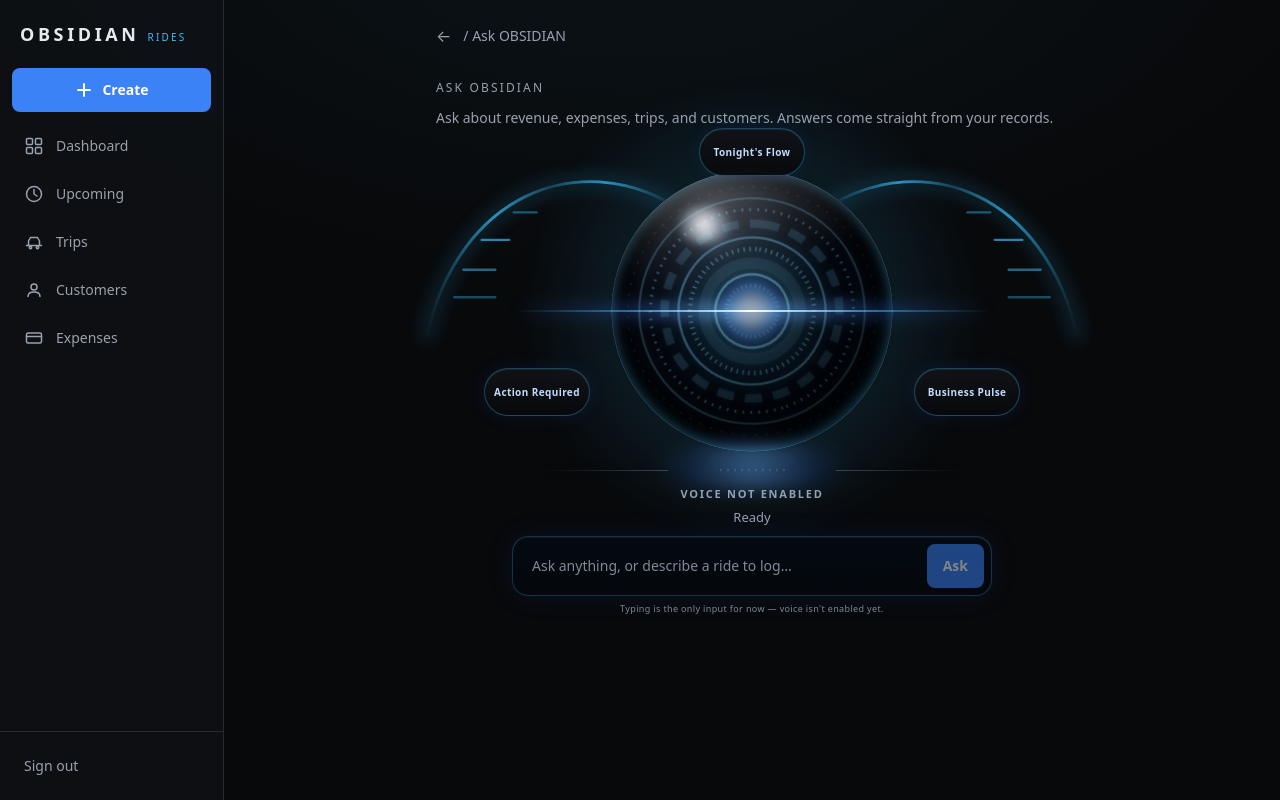
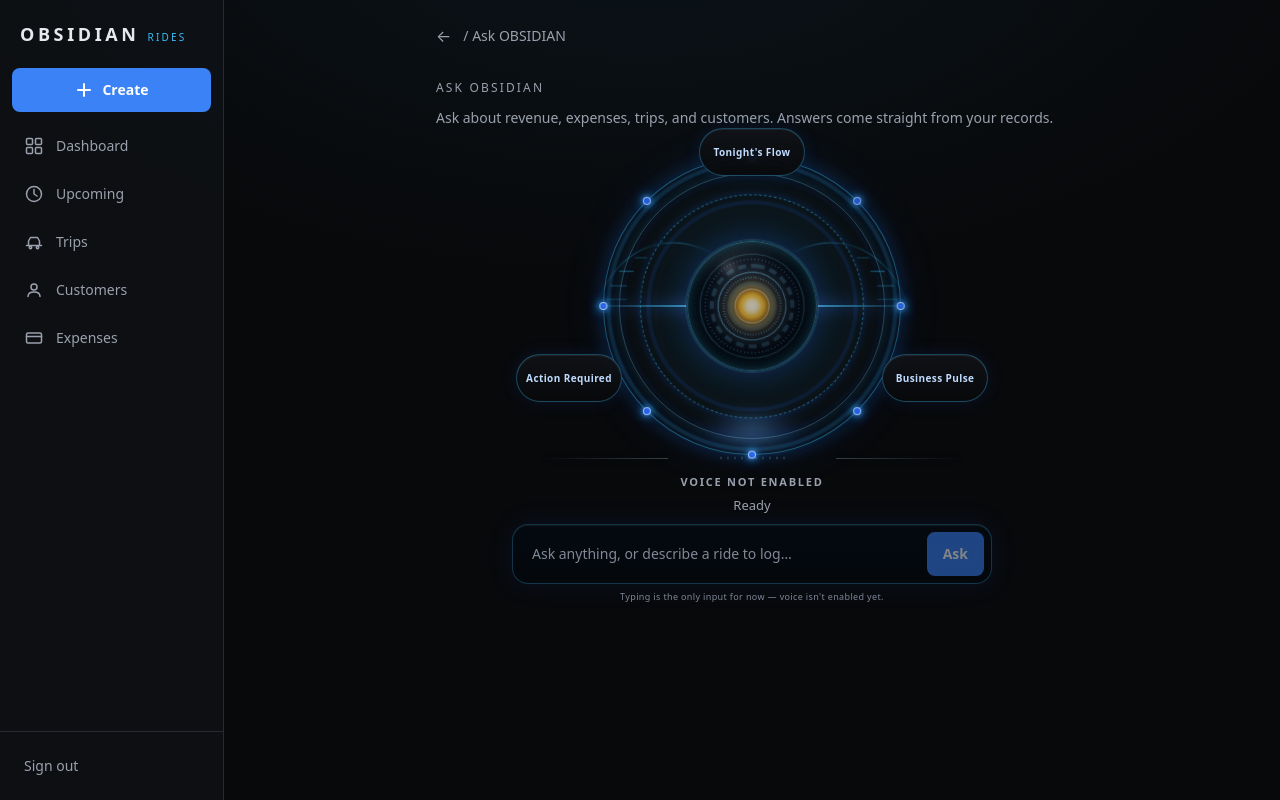
Before and after one commit to goldenticket550/Obsu, a Next.js app in the folder apps/web/: page /ask in a window 1280 px wide. Built offline with nearby package versions, Linux system fonts and the light colour scheme.

Commit message:
Rebuild Eclipse Iris instrument

```diff
--- a/apps/web/src/components/command/eclipse-iris-enhancements.module.css
+++ b/apps/web/src/components/command/eclipse-iris-enhancements.module.css
@@ -141,3 +141,203 @@
   .floorBounce,
   .wings { animation: none; }
 }
+
+/* Layered mechanical halo from the approved Eclipse Iris concept. */
+.instrumentHalo {
+  position: absolute;
+  inset: -13%;
+  z-index: -1;
+  border: 1px solid rgb(56 189 248 / 42%);
+  border-radius: 50%;
+  background:
+    radial-gradient(circle, transparent 0 48%, rgb(37 99 235 / 12%) 49% 50%, transparent 51% 100%),
+    radial-gradient(circle, transparent 0 67%, rgb(56 189 248 / 14%) 68% 69%, transparent 70% 100%);
+  box-shadow:
+    inset 0 0 22px rgb(37 99 235 / 17%),
+    0 0 18px rgb(37 99 235 / 22%),
+    0 0 44px rgb(14 116 194 / 12%);
+  filter: drop-shadow(0 0 7px rgb(56 189 248 / 16%));
+  transition: border-color 420ms ease, filter 420ms ease, transform 420ms ease;
+}
+
+.instrumentHalo::before,
+.instrumentHalo::after,
+.haloRingA,
+.haloRingB,
+.haloTicks,
+.haloNodes {
+  position: absolute;
+  border-radius: 50%;
+  pointer-events: none;
+}
+
+.instrumentHalo::before {
+  content: "";
+  inset: 5%;
+  border: 1px solid rgb(125 211 252 / 28%);
+  box-shadow:
+    inset 0 0 0 5px rgb(37 99 235 / 4%),
+    0 0 10px rgb(56 189 248 / 16%);
+}
+
+.instrumentHalo::after {
+  content: "";
+  inset: 12%;
+  border: 1px dashed rgb(56 189 248 / 52%);
+  box-shadow: 0 0 9px rgb(37 99 235 / 24%);
+  animation: haloCounterSpin 28s linear infinite;
+}
+
+.haloRingA {
+  inset: 2.5%;
+  background: repeating-conic-gradient(
+    from 4deg,
+    rgb(56 189 248 / 88%) 0 1.1deg,
+    transparent 1.1deg 7deg
+  );
+  mask: radial-gradient(circle, transparent 0 88%, black 89% 92%, transparent 93%);
+  animation: haloSpin 34s linear infinite;
+}
+
+.haloRingB {
+  inset: 17%;
+  background:
+    repeating-conic-gradient(
+      from 12deg,
+      rgb(96 165 250 / 76%) 0 3deg,
+      transparent 3deg 12deg
+    );
+  mask: radial-gradient(circle, transparent 0 77%, black 78% 84%, transparent 85%);
+  animation: haloCounterSpin 22s linear infinite;
+}
+
+.haloTicks {
+  inset: 8%;
+  background: repeating-conic-gradient(
+    from 0deg,
+    rgb(191 219 254 / 58%) 0 0.7deg,
+    transparent 0.7deg 4.5deg
+  );
+  mask: radial-gradient(circle, transparent 0 91%, black 92% 95%, transparent 96%);
+  animation: haloTrack 18s cubic-bezier(0.42, 0, 0.24, 1) infinite;
+}
+
+.haloNodes {
+  inset: 0;
+}
+
+.haloNode {
+  --node-angle: calc(var(--halo-node) * 45deg);
+  position: absolute;
+  top: 50%;
+  left: 50%;
+  width: 8px;
+  height: 8px;
+  border: 1px solid rgb(191 219 254 / 88%);
+  border-radius: 50%;
+  background: rgb(37 99 235);
+  box-shadow:
+    0 0 0 3px rgb(37 99 235 / 16%),
+    0 0 9px rgb(56 189 248 / 92%),
+    0 0 18px rgb(37 99 235 / 64%);
+  transform:
+    translate(-50%, -50%)
+    rotate(var(--node-angle))
+    translateY(calc((var(--iris-size, 196px) * -0.63)))
+    rotate(calc(var(--node-angle) * -1));
+  animation: nodePulse 4.8s ease-in-out infinite;
+  animation-delay: calc(var(--halo-node) * -0.37s);
+}
+
+.wings {
+  z-index: -2;
+  width: 152%;
+  height: 152%;
+  opacity: 0.58;
+}
+
+.wingArc {
+  stroke-width: 0.85;
+}
+
+.wingBloom {
+  stroke-width: 3;
+  opacity: 0.12;
+}
+
+.working .instrumentHalo {
+  filter: brightness(1.22) drop-shadow(0 0 12px rgb(56 189 248 / 28%));
+  transform: scale(1.018);
+}
+
+.working .haloRingA {
+  animation-duration: 8.8s;
+}
+
+.working .haloRingB {
+  animation-duration: 12.4s;
+}
+
+.attention .instrumentHalo {
+  border-color: rgb(245 158 11 / 52%);
+  box-shadow:
+    inset 0 0 22px rgb(217 119 6 / 12%),
+    0 0 18px rgb(245 158 11 / 22%),
+    0 0 44px rgb(37 99 235 / 12%);
+}
+
+.attention .haloNode:nth-child(3n + 1) {
+  border-color: rgb(254 240 199 / 92%);
+  background: rgb(245 158 11);
+  box-shadow:
+    0 0 0 3px rgb(245 158 11 / 16%),
+    0 0 10px rgb(251 191 36 / 92%),
+    0 0 18px rgb(217 119 6 / 62%);
+}
+
+.unavailable .instrumentHalo,
+.unavailable .haloRingA,
+.unavailable .haloRingB,
+.unavailable .haloTicks,
+.unavailable .haloNode,
+.stillness .instrumentHalo,
+.stillness .haloRingA,
+.stillness .haloRingB,
+.stillness .haloTicks,
+.stillness .haloNode {
+  animation: none;
+}
+
+.unavailable .instrumentHalo {
+  opacity: 0.48;
+  filter: grayscale(0.74);
+}
+
+@keyframes haloSpin {
+  to { transform: rotate(360deg); }
+}
+
+@keyframes haloCounterSpin {
+  to { transform: rotate(-360deg); }
+}
+
+@keyframes haloTrack {
+  0%, 18% { transform: rotate(0deg); }
+  26%, 58% { transform: rotate(74deg); }
+  66%, 100% { transform: rotate(154deg); }
+}
+
+@keyframes nodePulse {
+  0%, 100% { opacity: 0.72; }
+  50% { opacity: 1; }
+}
+
+@media (prefers-reduced-motion: reduce) {
+  .instrumentHalo,
+  .haloRingA,
+  .haloRingB,
+  .haloTicks,
+  .haloNode {
+    animation: none;
+  }
+}
--- a/apps/web/src/components/command/eclipse-iris.module.css
+++ b/apps/web/src/components/command/eclipse-iris.module.css
@@ -424,3 +424,130 @@
     animation: none;
   }
 }
+
+/* Quantum Iris identity pass: the sphere is the aperture, not the whole instrument. */
+.root {
+  overflow: visible;
+}
+
+.sphere {
+  inset: 22%;
+  z-index: 2;
+  overflow: hidden;
+  border: 1px solid rgb(56 189 248 / 34%);
+  background:
+    radial-gradient(circle at 50% 50%, rgb(4 13 24) 0 16%, rgb(3 9 17) 17% 44%, rgb(1 4 9) 72%, rgb(0 2 5) 100%);
+  box-shadow:
+    inset 0 0 34px rgb(0 0 0 / 92%),
+    inset 0 0 0 2px rgb(56 189 248 / 7%),
+    0 0 0 1px rgb(125 211 252 / 12%),
+    0 0 28px rgb(37 99 235 / 28%);
+}
+
+.ambientGlow {
+  left: -15%;
+  top: -15%;
+  width: 130%;
+  height: 130%;
+  background: radial-gradient(
+    circle,
+    rgb(37 99 235 / 24%) 0%,
+    rgb(56 189 248 / 11%) 36%,
+    transparent 70%
+  );
+  filter: blur(10px);
+}
+
+.dialLayer {
+  filter:
+    drop-shadow(0 0 3px rgb(125 211 252 / 76%))
+    drop-shadow(0 0 9px rgb(37 99 235 / 48%));
+}
+
+.coreBloom {
+  inset: 24%;
+  background: radial-gradient(
+    circle,
+    rgb(255 247 214 / 72%) 0%,
+    rgb(251 191 36 / 42%) 24%,
+    rgb(217 119 6 / 16%) 48%,
+    transparent 72%
+  );
+  filter: blur(9px);
+}
+
+.core {
+  inset: 36%;
+  background: radial-gradient(
+    circle,
+    white 0%,
+    rgb(255 248 220) 20%,
+    rgb(251 191 36) 45%,
+    rgb(217 119 6 / 58%) 66%,
+    transparent 82%
+  );
+  filter: blur(1.5px);
+  box-shadow: 0 0 12px rgb(251 191 36 / 72%);
+}
+
+.gloss {
+  opacity: 0.3;
+}
+
+.terminator {
+  opacity: 0.58;
+}
+
+.specular {
+  left: 25%;
+  top: 17%;
+  width: 15%;
+  height: 8%;
+  opacity: 0.42;
+}
+
+.rim {
+  box-shadow:
+    inset 0 0 16px rgb(56 189 248 / 38%),
+    inset 0 0 0 1px rgb(191 219 254 / 18%),
+    0 0 12px rgb(37 99 235 / 28%);
+}
+
+.lanceBloom {
+  left: -18%;
+  width: 136%;
+  height: 10px;
+  margin-top: -5px;
+  opacity: 0.7;
+}
+
+.lance {
+  left: -18%;
+  width: 136%;
+}
+
+.floorBounce {
+  left: 20%;
+  width: 60%;
+  height: 11%;
+  bottom: -9%;
+}
+
+.attention .core,
+.attention .coreBloom {
+  filter: brightness(1.14) saturate(1.14);
+}
+
+.unavailable .core,
+.unavailable .coreBloom {
+  filter: grayscale(0.62) brightness(0.72);
+}
+.statusText {
+  position: absolute !important;
+  width: 1px !important;
+  height: 1px !important;
+  overflow: hidden !important;
+  clip: rect(0, 0, 0, 0) !important;
+  white-space: nowrap !important;
+  clip-path: inset(50%) !important;
+}
--- a/apps/web/src/components/command/eclipse-iris.tsx
+++ b/apps/web/src/components/command/eclipse-iris.tsx
@@ -21,6 +21,8 @@ const WING_MARKS = [
   { d: "M272 62h14", opacity: 0.52 },
   { d: "M272 74h18", opacity: 0.36 },
 ] as const;
+
+const HALO_NODES = [0, 1, 2, 3, 4, 5, 6, 7] as const;
 
 function cx(...parts: (string | undefined | false)[]): string {
   return parts.filter((part): part is string => Boolean(part)).join(" ");
@@ -165,6 +167,21 @@ export function EclipseIris({
       data-reduced-motion={reducedMotion ? "true" : "false"}
       data-focused={focused ? "true" : "false"}
     >
+      <div className={motion.instrumentHalo} aria-hidden="true">
+        <div className={motion.haloRingA} />
+        <div className={motion.haloRingB} />
+        <div className={motion.haloTicks} />
+        <div className={motion.haloNodes}>
+          {HALO_NODES.map((node) => (
+            <span
+              key={node}
+              className={motion.haloNode}
+              style={{ ["--halo-node" as string]: String(node) }}
+            />
+          ))}
+        </div>
+      </div>
+
       <svg
         className={motion.wings}
         viewBox="0 0 320 160"
@@ -219,7 +236,7 @@ export function EclipseIris({
       <div className={styles.lanceBloom} aria-hidden="true" />
       <div className={styles.lance} aria-hidden="true" />
       <div className={cx(styles.floorBounce, motion.floorBounce)} aria-hidden="true" />
-      <span className="sr-only" role="status">{status}</span>
+      <span className={cx("sr-only", styles.statusText)} role="status">{status}</span>
     </div>
   );
 }
--- a/apps/web/src/components/command/obsidian-intelligence.module.css
+++ b/apps/web/src/components/command/obsidian-intelligence.module.css
@@ -9,10 +9,10 @@
 .instrumentStage {
   position: relative;
   display: grid;
-  width: 100%;
-  min-height: 306px;
+  width: min(100%, 480px);
+  min-height: 318px;
   place-items: center;
-  padding: 42px 74px 6px;
+  padding: 48px 78px 10px;
 }
 
 .controlCluster {
@@ -30,8 +30,8 @@
   pointer-events: auto;
 }
 .controlCluster li:nth-child(1) { top: 0; left: 50%; transform: translateX(-50%); }
-.controlCluster li:nth-child(2) { bottom: 42px; left: 2px; }
-.controlCluster li:nth-child(3) { right: 2px; bottom: 42px; }
+.controlCluster li:nth-child(2) { bottom: 44px; left: 4px; }
+.controlCluster li:nth-child(3) { right: 4px; bottom: 44px; }
 
 .controlButton {
   display: inline-flex;
--- a/apps/web/src/components/command/obsidian-intelligence.tsx
+++ b/apps/web/src/components/command/obsidian-intelligence.tsx
@@ -296,7 +296,7 @@ export function ObsidianIntelligence({
             </button>
           </li>
         </ul>
-        <EclipseIris visual={visual} size={282} focused={askFocused} />
+        <EclipseIris visual={visual} size={236} focused={askFocused} />
       </div>
       <IrisVisualizer phase="unavailable" amplitude={null} />
 
```
